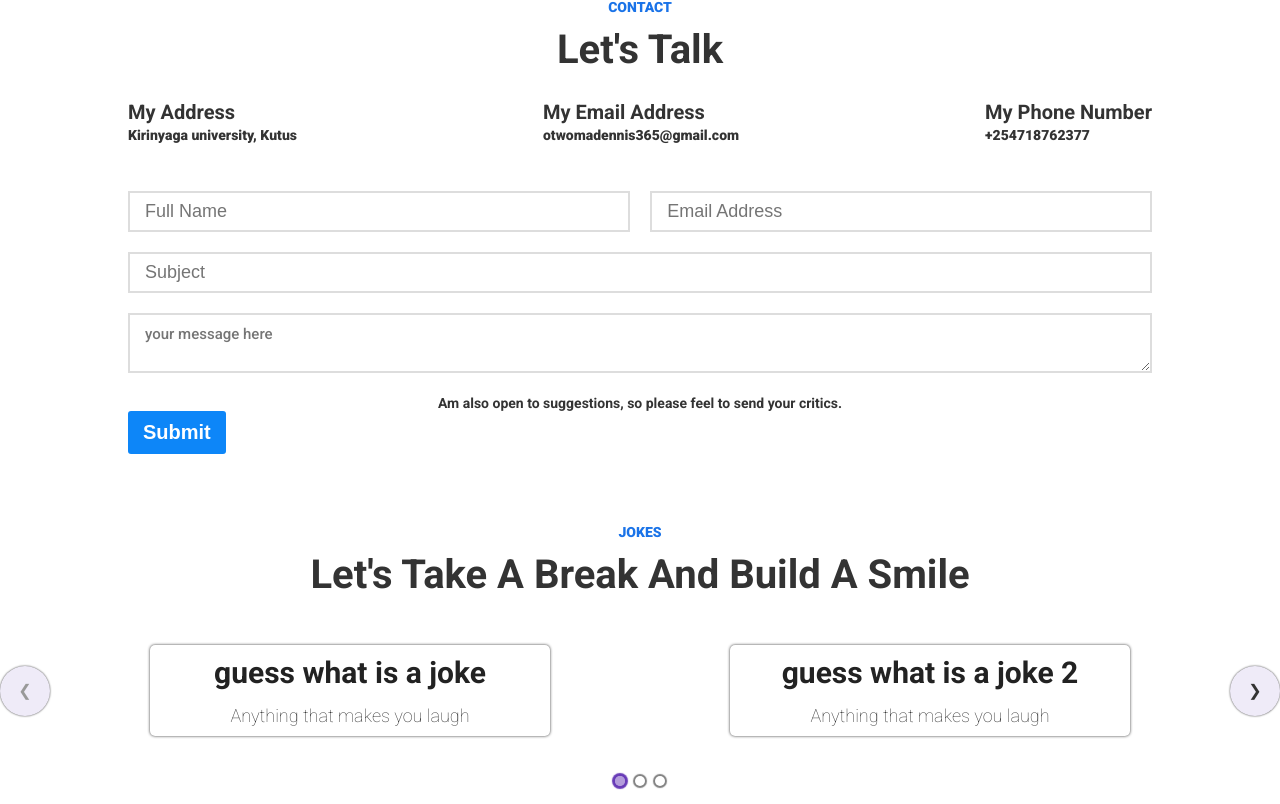
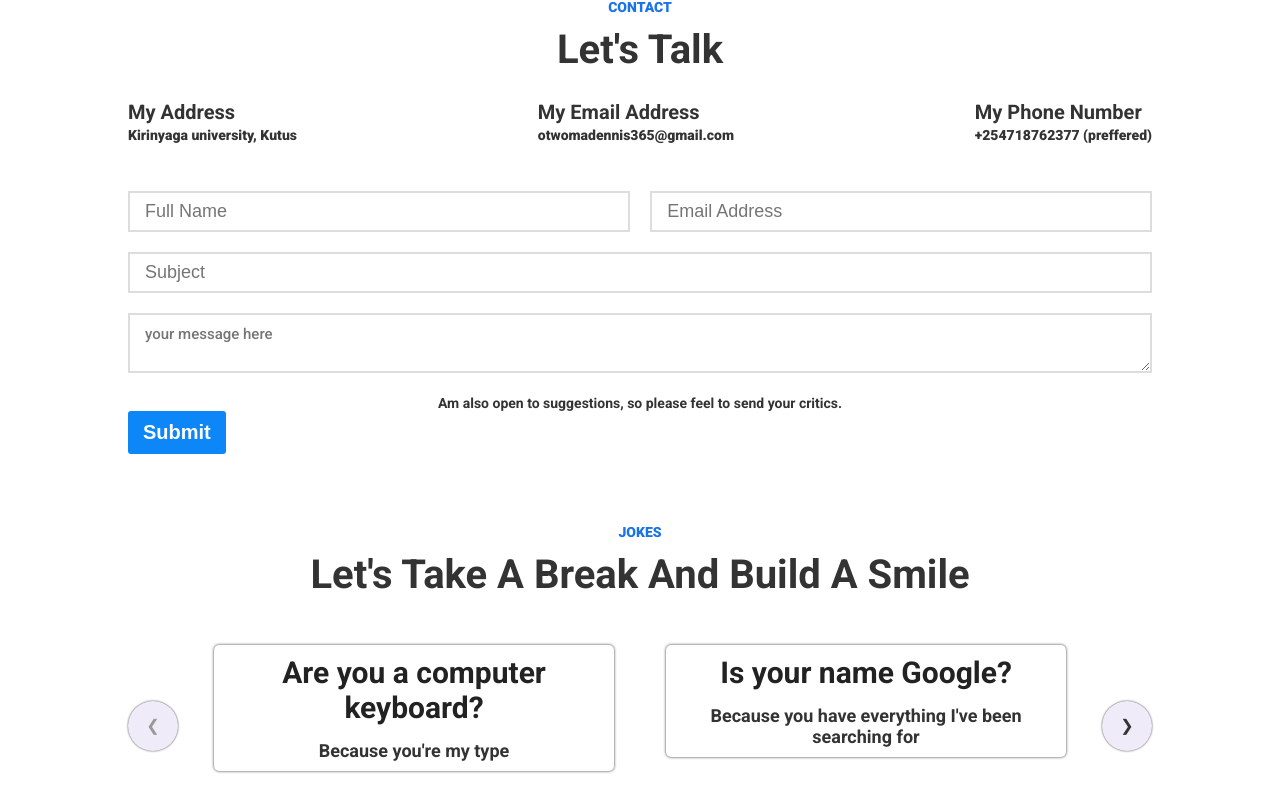
Before and after one commit to codeme254/portfolio-otwoma, a React (Create React App) app: page / in a window 1280 px wide. Shown: the part 3516-4320 px from the top of the page. Built offline with nearby package versions, Linux system fonts and the light colour scheme.

Commit message:
injected the jokes

```diff
--- a/src/App.css
+++ b/src/App.css
@@ -899,6 +899,7 @@ body {
 
 .project__category span {
   color: crimson;
+  font-weight: bold;
 }
 
 .projects__links {
@@ -1060,6 +1061,11 @@ body {
   margin: 3rem 0;
 }
 
+.jokes__container{
+  width: 80vw;
+  margin: 1rem auto;
+}
+
 .joke{
   padding: 1rem;
   width: 40rem;
@@ -1078,6 +1084,7 @@ body {
 
 .joke__joke-sub{
   font-size: 1.8rem;
+  font-weight: bold;
 }
 /* TODO: end of jokes section */
 
--- a/src/components/Contact/Contact.jsx
+++ b/src/components/Contact/Contact.jsx
@@ -17,7 +17,7 @@ const Contact = () => {
                     </div>
                     <div className="detail">
                         <h6 className="detail__heading">My phone number</h6>
-                        <p className="detail__detail-s">+254718762377</p>
+                        <p className="detail__detail-s">+254718762377 (preffered)</p>
                     </div>
                 </div>
                 <form action="/" className="form">
--- a/src/components/Jokes/Jokes.jsx
+++ b/src/components/Jokes/Jokes.jsx
@@ -7,16 +7,58 @@ import Carousel from 'react-elastic-carousel';
 
 
 const Jokes = () => {
+    const jokes = [
+        {
+            jokeMain: "Are you a computer keyboard?",
+            jokeAnswer: "Because you're my type"
+        },
+        {
+            jokeMain: "Is your name Google?",
+            jokeAnswer: "Because you have everything I've been searching for"
+        },
+        {
+            jokeMain: "Are you a double?",
+            jokeAnswer: "The thought of you always floats inside my head"
+        },
+        {
+            jokeMain: "Can you be my private variable?",
+            jokeAnswer: "I want to be the only one with access to you"
+        },
+        {
+            jokeMain: "How do you tell HTML from HTML5?",
+            jokeAnswer: "Try it out in Internet Explorer. Did it work? No? It’s HTML5"
+        },
+        {
+            jokeMain: "A programmer's wife tells him: \"While you're at the store, get some milk\".",
+            jokeAnswer: "He never comes back."
+        },
+        {
+            jokeMain: "Why did the programmer leave his job ?",
+            jokeAnswer: "Because he couldn’t hack it."
+        },
+        {
+            jokeMain: "What do programmers do when they're hungry?",
+            jokeAnswer: "They grab a byte"
+        },
+        {
+            jokeMain: "Why do programmers like dark mode?",
+            jokeAnswer: "Because light attracts bugs"
+        },
+        {
+            jokeMain: "How does a programmer get cooler in the summer?",
+            jokeAnswer: "He opens Windows"
+        },
+        {
+            jokeMain: "Why do programmers wear glasses?",
+            jokeAnswer: "Because they can't C#"
+        },
+    ]
     return(
         <section className='jokes-section'>
             <Heading title="jokes" subTitle="let's take a break and build a smile" />
             <div className="jokes__container">
             <Carousel itemsToShow={2}>
-                <Joke joke="guess what is a joke" punchline="Anything that makes you laugh" rating={3} />
-                <Joke joke="guess what is a joke 2" punchline="Anything that makes you laugh" rating={3} />
-                <Joke joke="guess what is a joke 3" punchline="Anything that makes you laugh" rating={3} />
-                <Joke joke="guess what is a joke 4" punchline="Anything that makes you laugh" rating={3} />
-                <Joke joke="guess what is a joke5" punchline="Anything that makes you laugh" rating={3} />
+                { jokes.map((el, i) => <Joke joke={el.jokeMain} punchline={el.jokeAnswer} />) }
             </Carousel>
             { console.log(Carousel)}
             </div>
```
